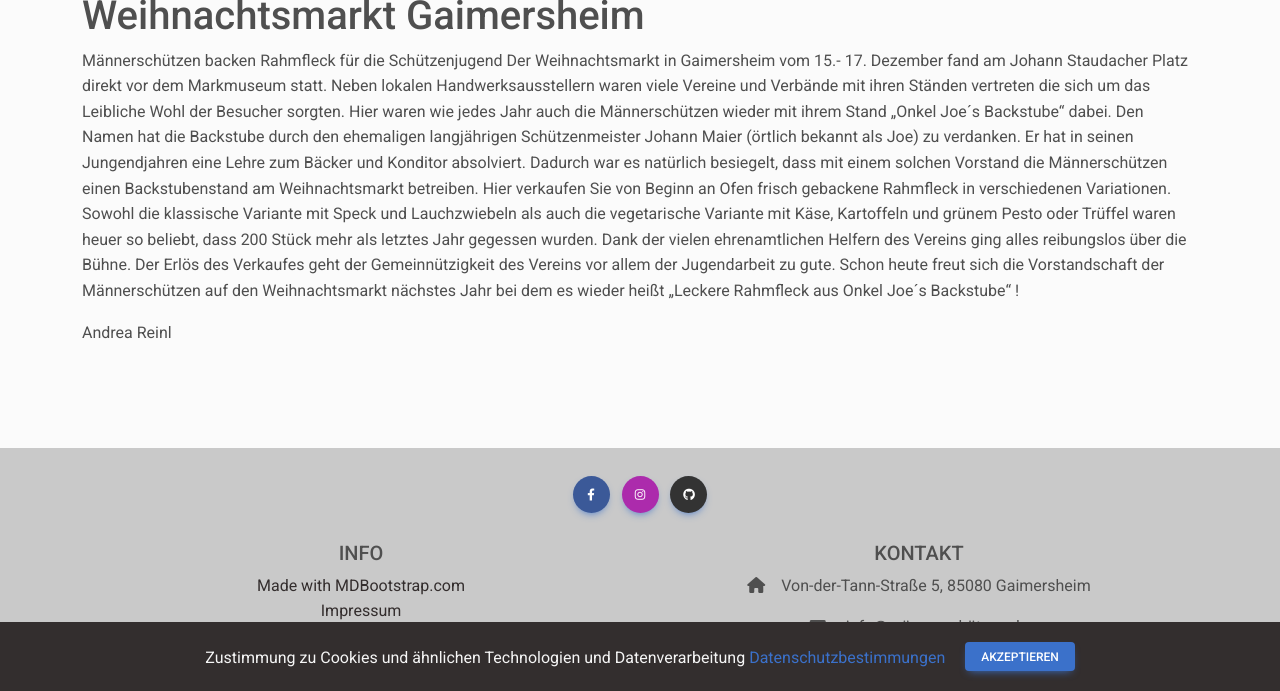
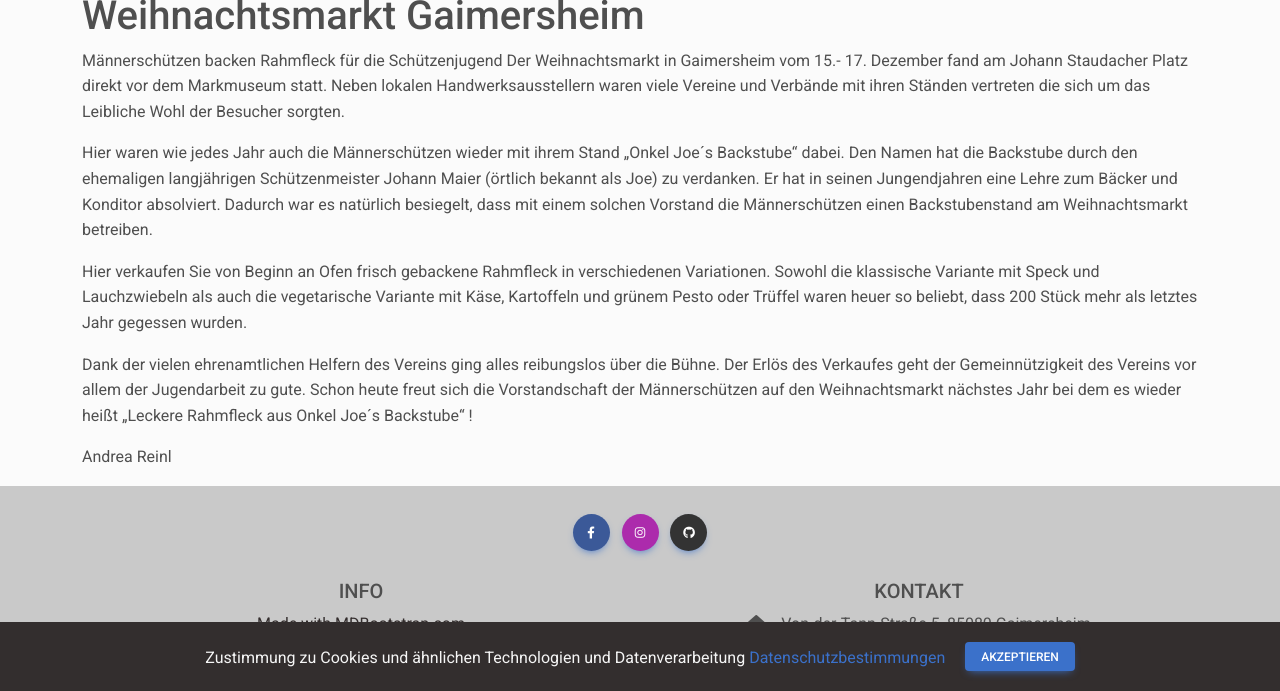
Before and after one commit to MannerschutzenGaimersheim/MannerschutzenGaimersheim.github.io, a Jekyll site: the page built from _posts/2023-12-17-Weihnachtsmarkt.md, in a window 1280 px wide and 900 px high, scrolled down 493 px, cut to the strip 209-900 px from the top of the window. Built offline with Jekyll 4.4.1, drawn with Linux system fonts in a browser that asks for light colours.

Commit message:
Update 2023-12-17-Weihnachtsmarkt.md

```diff
--- a/_posts/2023-12-17-Weihnachtsmarkt.md
+++ b/_posts/2023-12-17-Weihnachtsmarkt.md
@@ -5,7 +5,7 @@ date: 2023-12-17
 ---
 
 <figure class="figure">
-  <img src="/img/posts/Weihnachtsmarkt%202023.jpg" class="figure-img img-fluid rounded">
+  <img src="/img/posts/Weihnachtsmarkt%202023.jpg" class="figure-img img-fluid rounded" style="max-width: 500px">
   <figcaption class="figure-caption">Männerschützen backen Rahmfleck für die Schützenjugend.
 </figcaption>
 </figure>
@@ -13,6 +13,12 @@ date: 2023-12-17
 # Weihnachtsmarkt Gaimersheim
 
 Männerschützen backen Rahmfleck für die Schützenjugend
-Der Weihnachtsmarkt in  Gaimersheim vom 15.- 17. Dezember fand am Johann Staudacher Platz direkt vor dem Markmuseum statt. Neben lokalen Handwerksausstellern waren viele Vereine und Verbände mit ihren Ständen vertreten die sich um das Leibliche Wohl der Besucher sorgten. Hier waren wie jedes Jahr auch die Männerschützen wieder mit ihrem Stand „Onkel Joe´s Backstube“ dabei. Den Namen hat die Backstube durch den ehemaligen langjährigen Schützenmeister Johann Maier (örtlich bekannt als Joe) zu verdanken. Er hat in seinen Jungendjahren eine Lehre zum Bäcker und Konditor absolviert. Dadurch war es natürlich besiegelt, dass mit einem solchen Vorstand die Männerschützen einen Backstubenstand am Weihnachtsmarkt betreiben. Hier verkaufen Sie von Beginn an  Ofen frisch gebackene Rahmfleck in verschiedenen Variationen. Sowohl die klassische Variante mit Speck und Lauchzwiebeln als auch die vegetarische Variante mit Käse, Kartoffeln und grünem Pesto oder Trüffel waren heuer so beliebt, dass 200 Stück mehr als letztes Jahr gegessen wurden. Dank der vielen ehrenamtlichen Helfern des Vereins ging alles reibungslos über die Bühne. Der Erlös des Verkaufes geht der Gemeinnützigkeit des Vereins vor allem der Jugendarbeit zu gute. Schon heute freut sich die Vorstandschaft der Männerschützen auf den Weihnachtsmarkt nächstes Jahr bei dem es wieder heißt „Leckere Rahmfleck aus Onkel Joe´s Backstube“ !
+Der Weihnachtsmarkt in  Gaimersheim vom 15.- 17. Dezember fand am Johann Staudacher Platz direkt vor dem Markmuseum statt. Neben lokalen Handwerksausstellern waren viele Vereine und Verbände mit ihren Ständen vertreten die sich um das Leibliche Wohl der Besucher sorgten.
+
+Hier waren wie jedes Jahr auch die Männerschützen wieder mit ihrem Stand „Onkel Joe´s Backstube“ dabei. Den Namen hat die Backstube durch den ehemaligen langjährigen Schützenmeister Johann Maier (örtlich bekannt als Joe) zu verdanken. Er hat in seinen Jungendjahren eine Lehre zum Bäcker und Konditor absolviert. Dadurch war es natürlich besiegelt, dass mit einem solchen Vorstand die Männerschützen einen Backstubenstand am Weihnachtsmarkt betreiben.
+
+Hier verkaufen Sie von Beginn an  Ofen frisch gebackene Rahmfleck in verschiedenen Variationen. Sowohl die klassische Variante mit Speck und Lauchzwiebeln als auch die vegetarische Variante mit Käse, Kartoffeln und grünem Pesto oder Trüffel waren heuer so beliebt, dass 200 Stück mehr als letztes Jahr gegessen wurden.
+
+Dank der vielen ehrenamtlichen Helfern des Vereins ging alles reibungslos über die Bühne. Der Erlös des Verkaufes geht der Gemeinnützigkeit des Vereins vor allem der Jugendarbeit zu gute. Schon heute freut sich die Vorstandschaft der Männerschützen auf den Weihnachtsmarkt nächstes Jahr bei dem es wieder heißt „Leckere Rahmfleck aus Onkel Joe´s Backstube“ !
 
 Andrea Reinl
```
